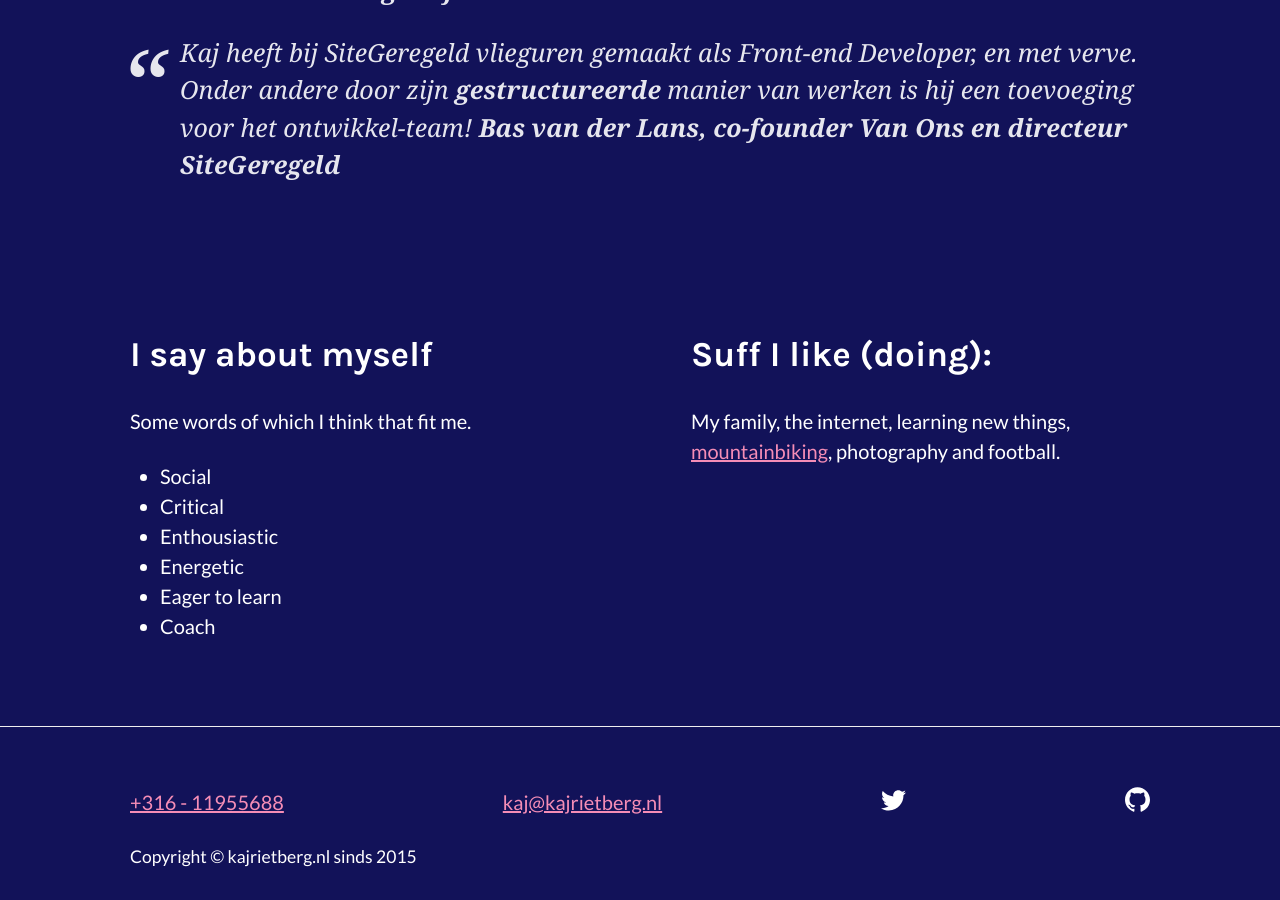
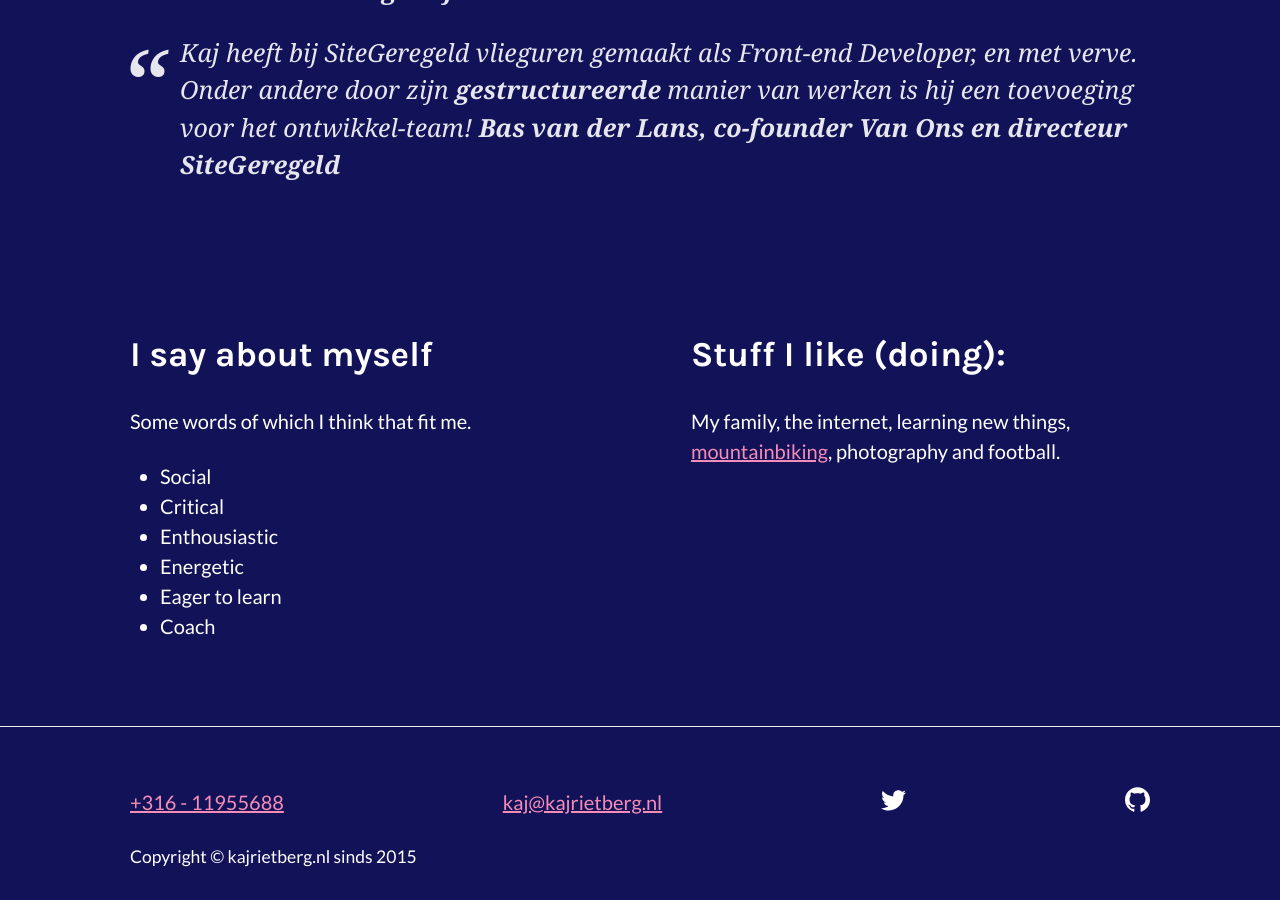
Before and after one commit to kajrietberg/kajrietberg.nl, a Jekyll site: the page built from index.html, in a window 1280 px wide and 900 px high, scrolled down 2622 px. Built offline with Jekyll 4.4.1, drawn with Linux system fonts in a browser that asks for light colours.

Commit message:
Taal aanpassing

```diff
--- a/index.html
+++ b/index.html
@@ -131,13 +131,14 @@ page-class: page--home
 
 				<div>
 
-					<h2>Suff I like (doing):</h2>
+					<h2>Stuff I like (doing):</h2>
 
 					<p>
 						My family, the internet, learning new things, <a href="/mountainbiking" title="Kaj his list of mountainbikes tours he has ridden">mountainbiking</a>, photography and football.
 					</p>
 
 				</div>
+				</div>
 			</div>
 		</section>
 	</main>
```
